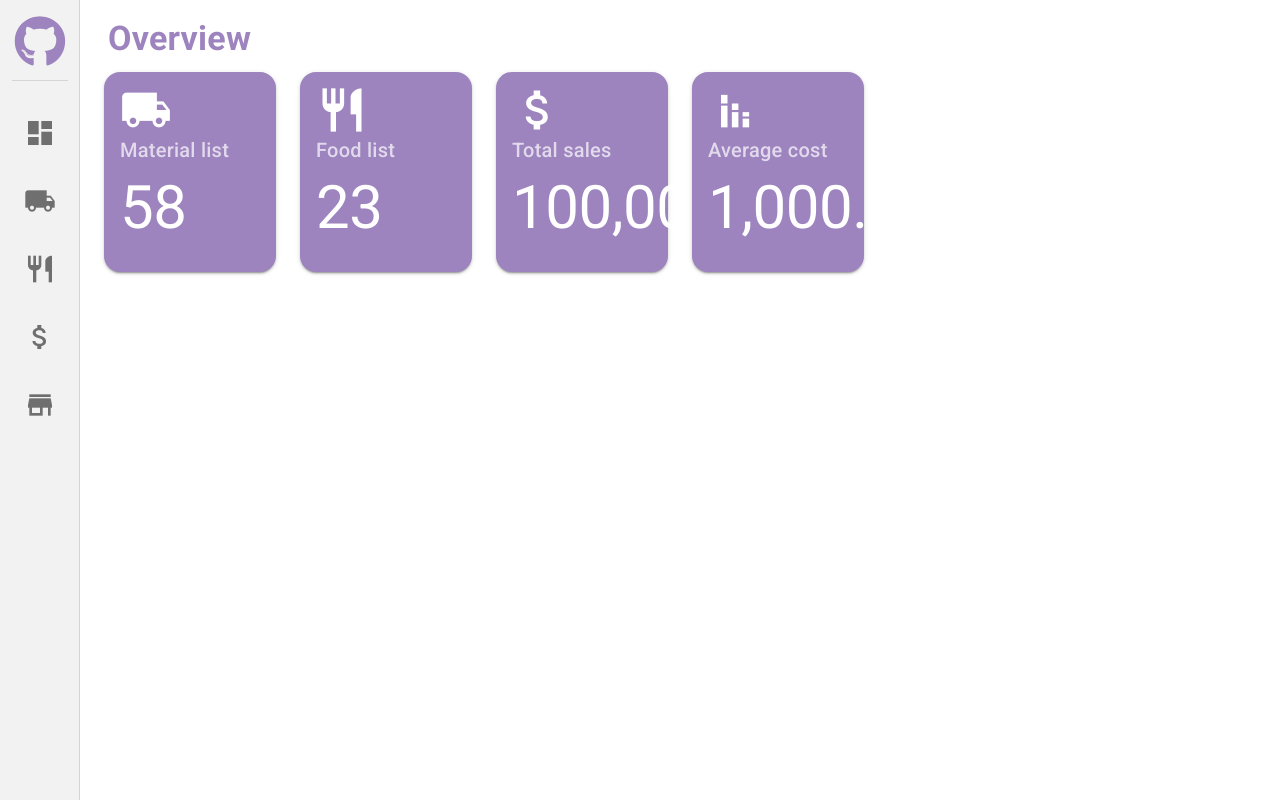
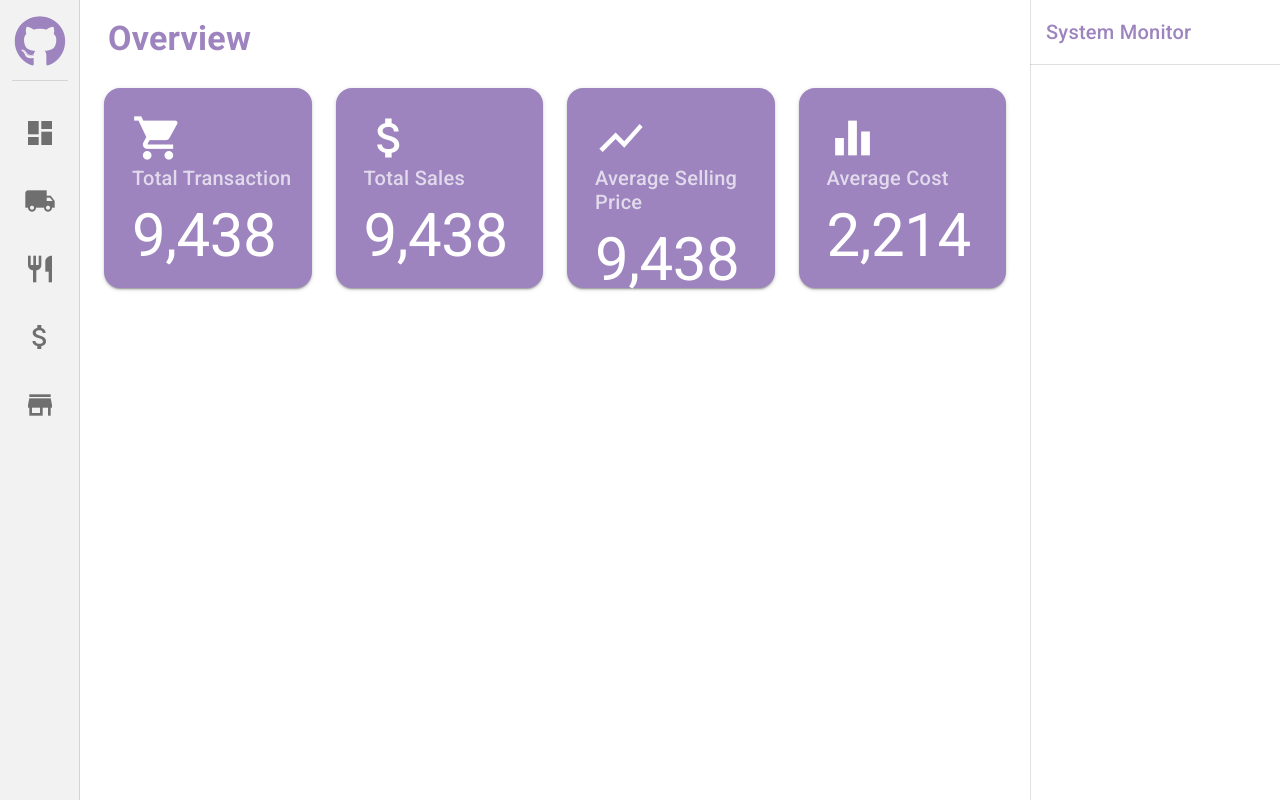
Before and after one commit to Ohmry/food-management-system, a Vue app: page /dashboard in a window 1280 px wide. Built offline with nearby package versions, Linux system fonts and the light colour scheme.

Commit message:
created SystemMonitor.vue, modify overview items

```diff
--- a/src/App.vue
+++ b/src/App.vue
@@ -4,17 +4,20 @@
     <v-main>
       <router-view/>
     </v-main>
+    <SystemMonitor />
   </v-app>
 </template>
 
 <script>
 
 import MenuNavigator from './components/MenuNavigator'
+import SystemMonitor from './components/SystemMonitor'
 
 export default {
   name: 'App',
   components: {
-    MenuNavigator
+    MenuNavigator,
+    SystemMonitor
   }
 };
 </script>
--- a/src/components/Dashboard/OverviewItem.vue
+++ b/src/components/Dashboard/OverviewItem.vue
@@ -6,7 +6,7 @@
       dark height="200"
       style="user-select: none">
       <v-row>
-        <v-col cols="12" sm="12">
+        <v-col cols="12" sm="12" class="mx-3 my-3">
           <v-list-item three-line>
             <v-list-item-content>
               <div>
--- /dev/null
+++ b/src/components/SystemMonitor.vue
@@ -0,0 +1,18 @@
+<template>
+  <v-navigation-drawer app right width="250">
+    <v-toolbar flat>
+      <v-toolbar-title class="text-h6" style="color: #9D84BF">System Monitor</v-toolbar-title>
+    </v-toolbar>
+    <v-divider></v-divider>
+  </v-navigation-drawer>
+</template>
+
+<script>
+export default {
+
+}
+</script>
+
+<style>
+
+</style>
--- a/src/views/DashBoard.vue
+++ b/src/views/DashBoard.vue
@@ -6,21 +6,33 @@
           <strong>Overview</strong>
         </v-toolbar-title>
       </v-toolbar>
-      <v-item-group class="mt-n4">
+      <v-item-group>
         <v-container fluid>
           <v-row justify="start">
-            <v-col cols="12" md="2">
+            <v-col cols="12" md="3">
+              <OverviewItem title="Total Transaction" icon="shopping_cart" value="9,438" />
+            </v-col>
+            <v-col cols="12" md="3">
+              <OverviewItem title="Total Sales" icon="attach_money" value="9,438" />
+            </v-col>
+            <v-col cols="12" md="3">
+              <OverviewItem title="Average Selling Price" icon="show_chart" value="9,438" />
+            </v-col>
+            <v-col cols="12" md="3">
+              <OverviewItem title="Average Cost" icon="equalizer" value="2,214" />
+            </v-col>
+            <!-- <v-col cols="12" md="2">
               <OverviewItem title="Material list" icon="local_shipping" value="58"/>
             </v-col>
             <v-col cols="12" md="2">
               <OverviewItem title="Food list" icon="restaurant" value="23"/>
             </v-col>
-            <v-col cols="12" md="2">
+            <v-col cols="12" md="4">
               <OverviewItem title="Total sales" icon="attach_money" value="100,000"/>
             </v-col>
-            <v-col cols="12" md="2">
-              <OverviewItem title="Average cost" icon="stacked_bar_chart" value="1,000.5"/>
-            </v-col>
+            <v-col cols="12" md="4">
+              <OverviewItem title="Aveage Transaction Value" icon="stacked_bar_chart" value="1,000.5"/>
+            </v-col> -->
           </v-row>
         </v-container>
       </v-item-group>
```
